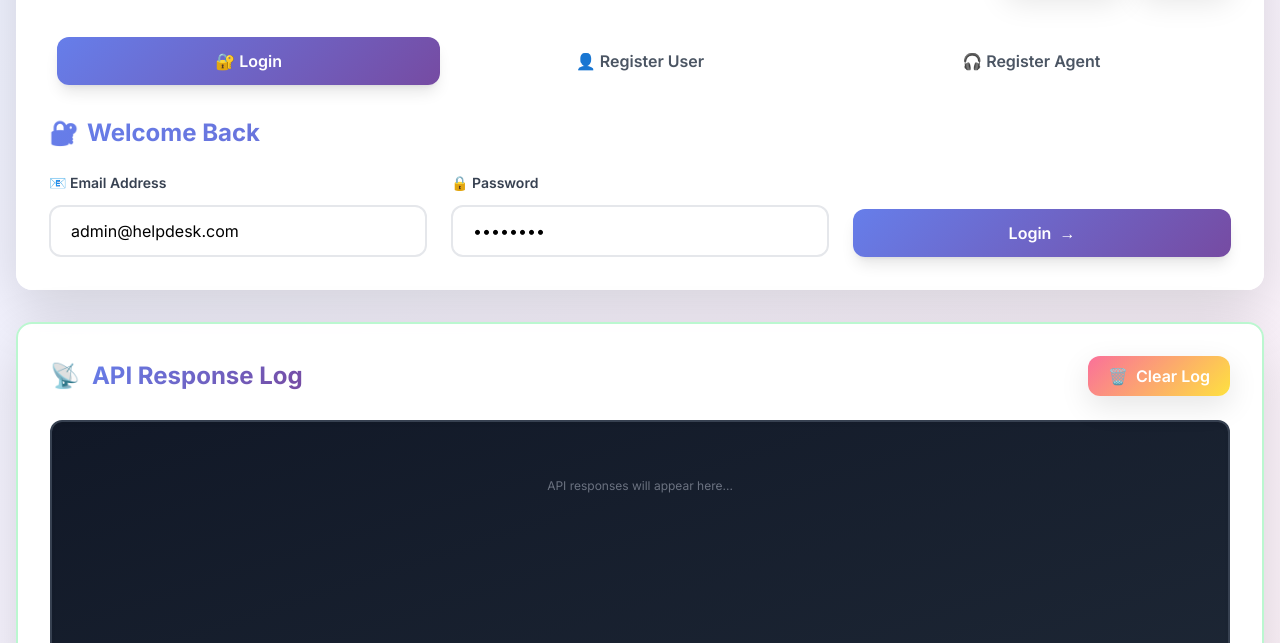
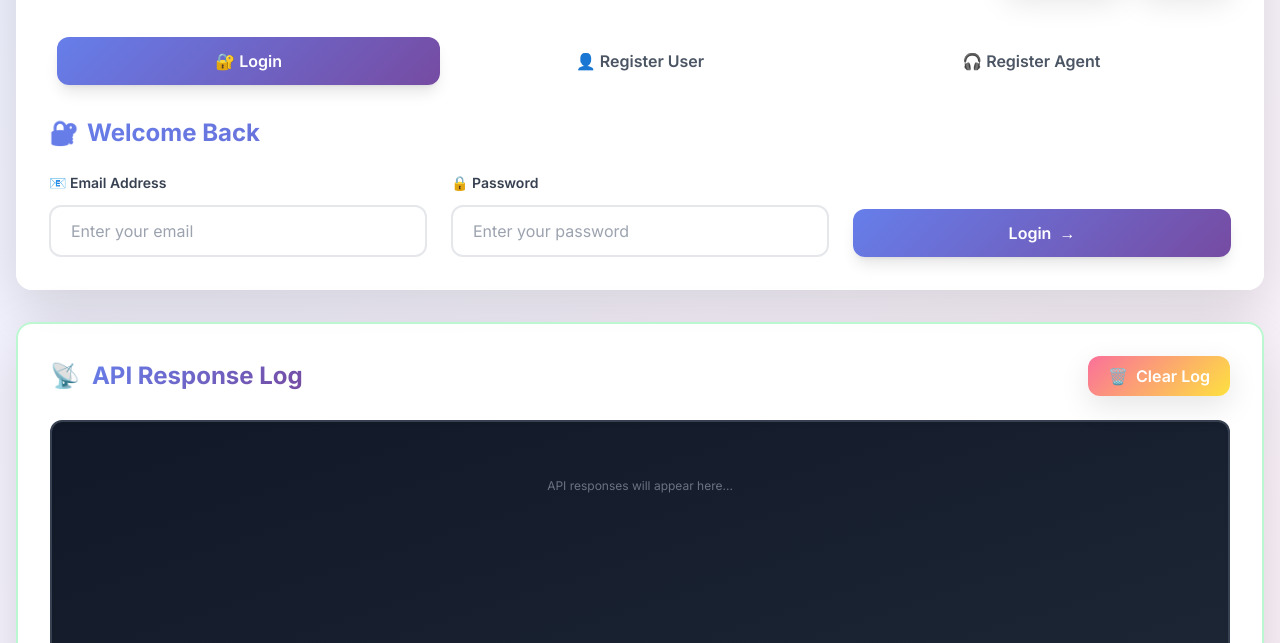
Before and after one commit to rajansuri021/helpdesk-mini, a website: page public/index.html in a window 1280 px wide. Shown: the part 157-800 px from the top of the page. Drawn offline with nearby package versions, Linux system fonts and the light colour scheme.

Commit message:
Remove pre-filled credentials from login form

```diff
--- a/public/index.html
+++ b/public/index.html
@@ -245,12 +245,12 @@
                     <div class="grid grid-cols-1 md:grid-cols-3 gap-6">
                         <div class="md:col-span-1">
                             <label class="block text-sm font-semibold mb-3 text-gray-700">📧 Email Address</label>
-                            <input type="email" id="login-email" value="admin@helpdesk.com"
+                            <input type="email" id="login-email" placeholder="Enter your email"
                                    class="w-full px-5 py-3 border-2 border-gray-200 rounded-xl focus:border-purple-500 focus:ring-2 focus:ring-purple-200 transition-all duration-300 bg-white/80">
                         </div>
                         <div class="md:col-span-1">
                             <label class="block text-sm font-semibold mb-3 text-gray-700">🔒 Password</label>
-                            <input type="password" id="login-password" value="admin123"
+                            <input type="password" id="login-password" placeholder="Enter your password"
                                    class="w-full px-5 py-3 border-2 border-gray-200 rounded-xl focus:border-purple-500 focus:ring-2 focus:ring-purple-200 transition-all duration-300 bg-white/80">
                         </div>
                         <div class="flex items-end md:col-span-1">
```
